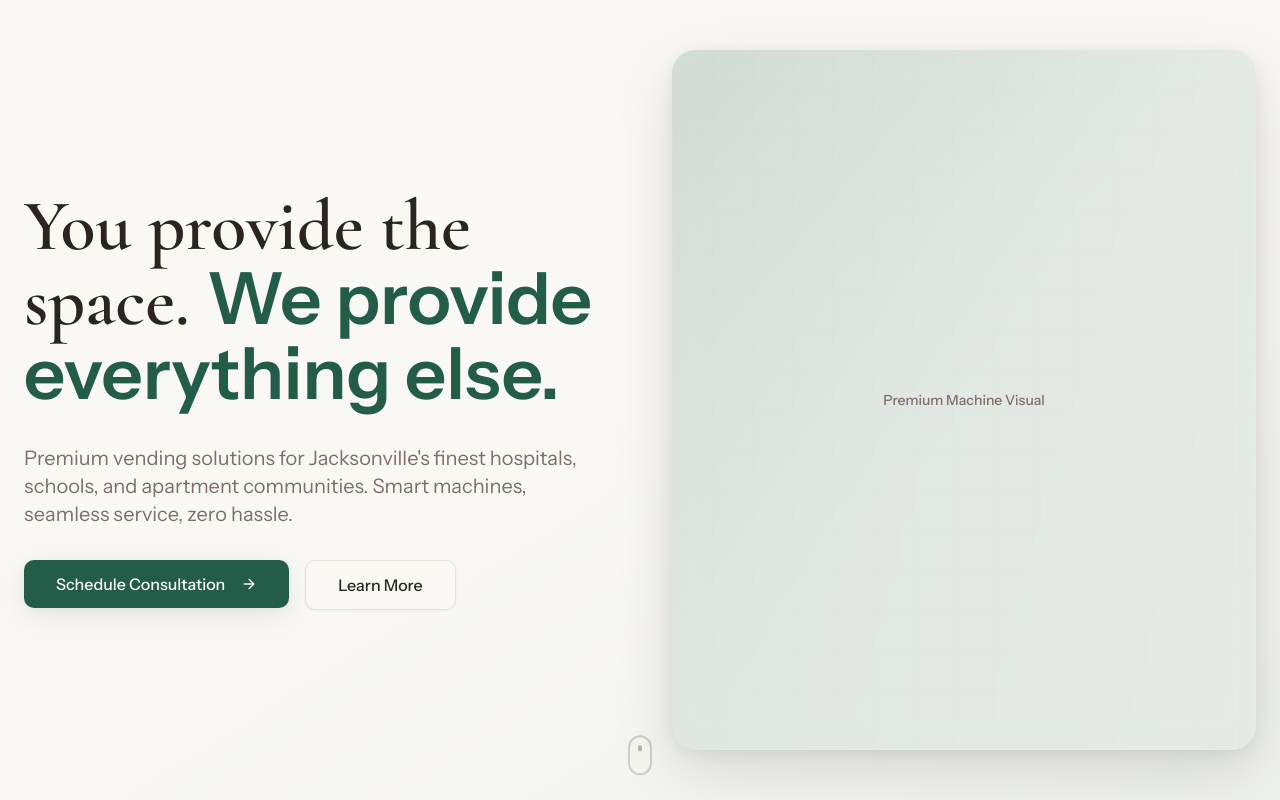
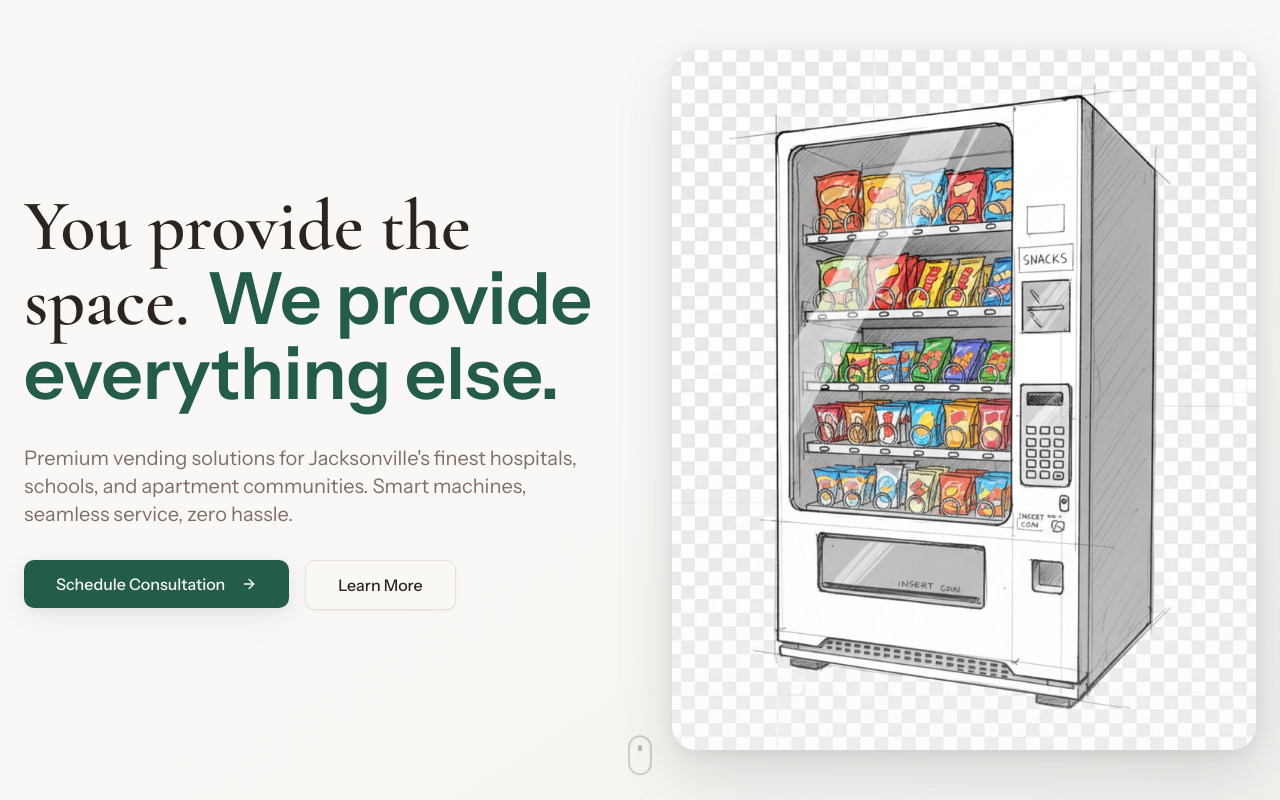
Before and after one commit to devs-10pt/Jaxvendingsolutions.com, a React (Vite) app in the folder webapp/: page / in a window 1280 px wide. Shown: the top 800 px of the page. Built offline with nearby package versions, Linux system fonts and the light colour scheme.

Commit message:
gemini-generated-image-eeatoleeatoleeat first lets start with the hero page. I want to add this to the Premium Machine Visual to the picture portion that is currently there. I want an effect when you ...

```diff
--- a/webapp/src/components/sections/Hero.tsx
+++ b/webapp/src/components/sections/Hero.tsx
@@ -63,34 +63,30 @@ export const Hero = () => {
           </motion.div>
         </motion.div>
 
-        {/* Right: Machine visual placeholder */}
+        {/* Right: Machine visual */}
         <motion.div
           initial={{ opacity: 0, scale: 0.95 } as any}
           animate={{ opacity: 1, scale: 1 } as any}
           transition={{ duration: 1, delay: 0.4, ease: [0.22, 1, 0.36, 1] } as any}
-          className="relative h-[500px] lg:h-[700px] rounded-3xl overflow-hidden shadow-premium-lg"
+          whileHover={{ scale: 1.05, y: -10 } as any}
+          className="relative h-[500px] lg:h-[700px] rounded-3xl overflow-hidden shadow-premium-lg group cursor-pointer"
         >
-          {/* Premium gradient placeholder */}
+          {/* Premium gradient background */}
           <div className="absolute inset-0 bg-gradient-to-br from-primary/20 via-primary/10 to-accent/5" />
 
-          {/* Glass effect overlay */}
-          <div className="absolute inset-0 glass" />
-
-          {/* Grid pattern */}
-          <div
-            className="absolute inset-0 opacity-10"
-            style={{
-              backgroundImage: "linear-gradient(rgba(0, 0, 0, 0.1) 1px, transparent 1px), linear-gradient(90deg, rgba(0, 0, 0, 0.1) 1px, transparent 1px)",
-              backgroundSize: "40px 40px",
-            }}
+          {/* Vending machine image */}
+          <img
+            src="/vending-machine-hero.png"
+            alt="Premium Smart Vending Machine"
+            className="absolute inset-0 w-full h-full object-cover transition-transform duration-500 group-hover:scale-105"
           />
 
-          {/* Center placeholder text */}
-          <div className="absolute inset-0 flex items-center justify-center">
-            <p className="text-muted-foreground text-sm font-medium">
-              Premium Machine Visual
-            </p>
-          </div>
+          {/* Green glow effect on hover */}
+          <div className="absolute inset-0 bg-primary/0 group-hover:bg-primary/20 transition-all duration-500 pointer-events-none" />
+          <div className="absolute inset-0 shadow-[0_0_60px_rgba(0,0,0,0)] group-hover:shadow-[0_0_60px_rgba(45,106,79,0.5)] transition-all duration-500 pointer-events-none rounded-3xl" />
+
+          {/* Subtle overlay gradient */}
+          <div className="absolute inset-0 bg-gradient-to-t from-background/30 via-transparent to-transparent" />
         </motion.div>
       </div>
 
```
Also changed, not shown: webapp/public/vending-machine-hero.png (added), 1 other file (tests, documents, lock files or other folders).
